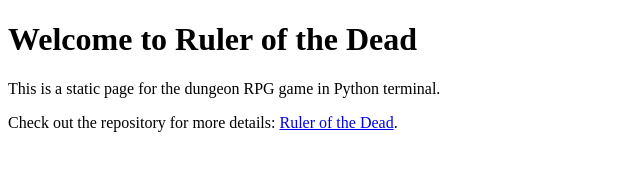
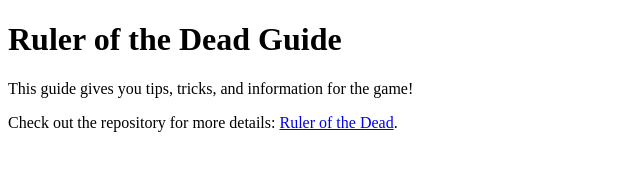
Before and after one commit to 1nonl1/Ruler-of-the-Dead, a plain HTML site: page index.html in a window 1280 px wide. Shown: the whole page, without its empty margins (0-640 px from the left). Drawn offline with Linux system fonts and the light colour scheme.

Commit message:
git commit

```diff
--- a/index.html
+++ b/index.html
@@ -6,8 +6,10 @@
     <title>Ruler of the Dead</title>
 </head>
 <body>
-    <h1>Welcome to Ruler of the Dead</h1>
-    <p>This is a static page for the dungeon RPG game in Python terminal.</p>
+    <div id = "beginning" style = "align-items: center;">
+        <h1>Ruler of the Dead Guide</h1>
+        <p>This guide gives you tips, tricks, and information for the game!</p>
+    </div>
     <p>Check out the repository for more details: <a href="https://github.com/1nonl1/Ruler-of-the-Dead">Ruler of the Dead</a>.</p>
 </body>
 </html>
```
